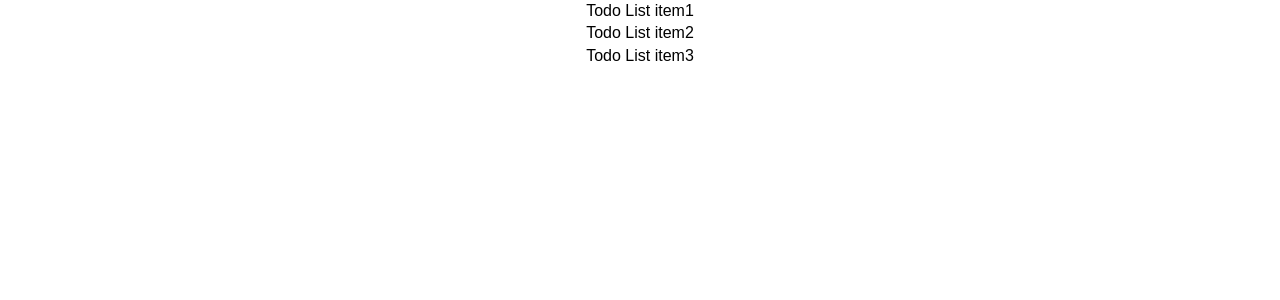
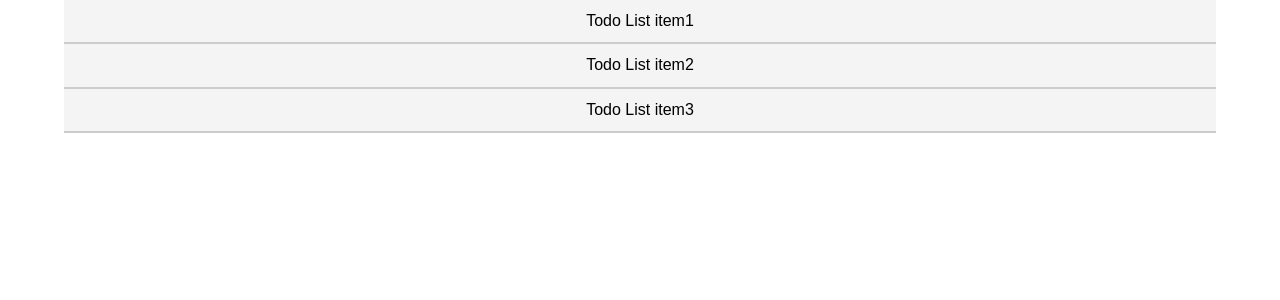
Before and after one commit to Kemosabe2911/TodoReactjs, a React (Create React App) app in the folder todohooks/: page / in a window 1280 px wide. Shown: the top 300 px of the page. Built offline with nearby package versions, Linux system fonts and the light colour scheme.

Commit message:
Update app.css

```diff
--- a/todohooks/src/App.css
+++ b/todohooks/src/App.css
@@ -32,7 +32,8 @@ a{
   float: right;
 }
 
-.get-style{
+.todo{
   background: #f4f4f4;
   padding: 10px;
+  border-bottom: 2px solid #ccc;
 }
--- a/todohooks/src/App.js
+++ b/todohooks/src/App.js
@@ -30,7 +30,7 @@ function App() {
     <div className="App">
       <div className="container">
         {todos.map((todo, index) =>(
-          <Todo className="get-style" key={index} index={index} todo={todo} />
+          <Todo key={index} index={index} todo={todo} />
         ))}
       </div>
     </div>
```
